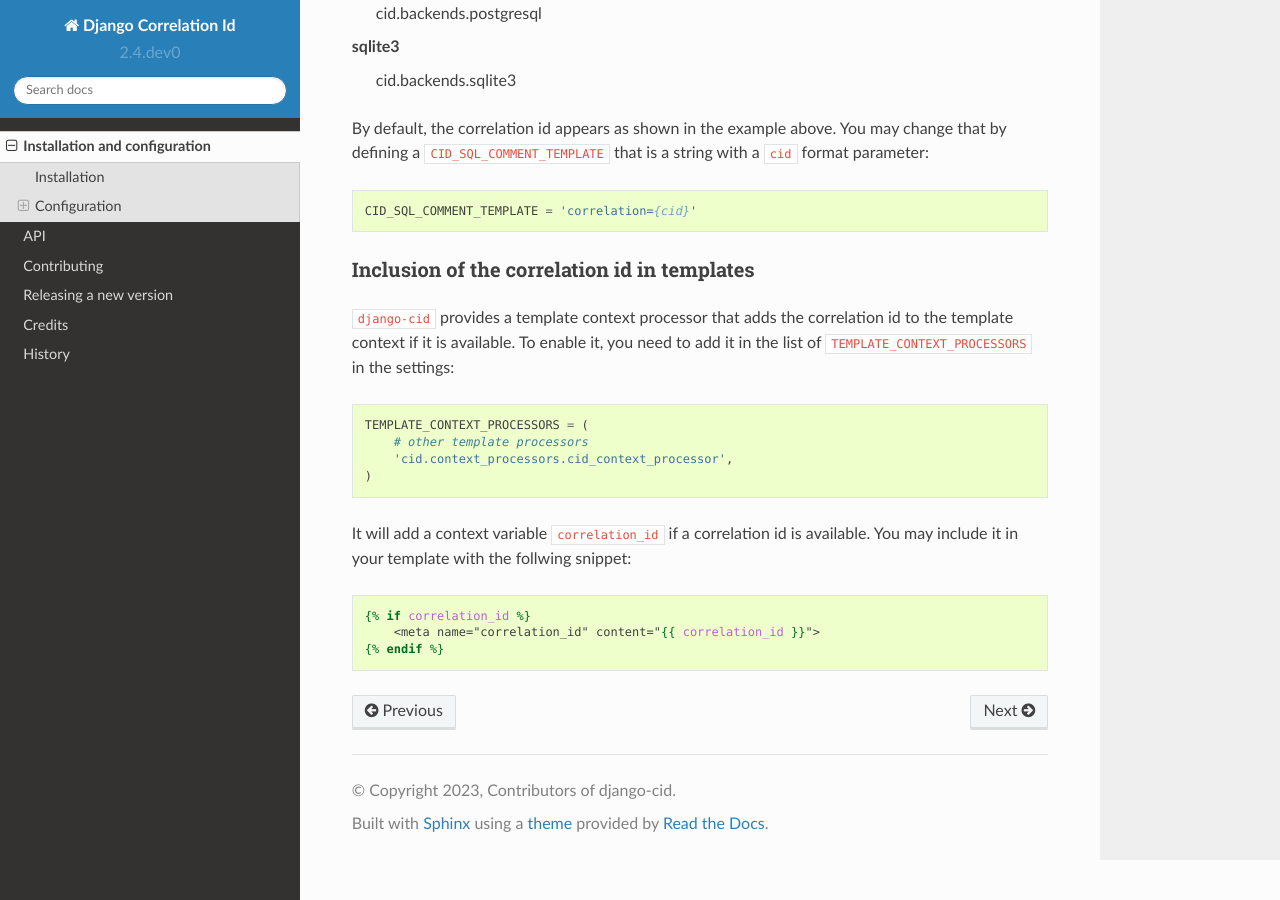
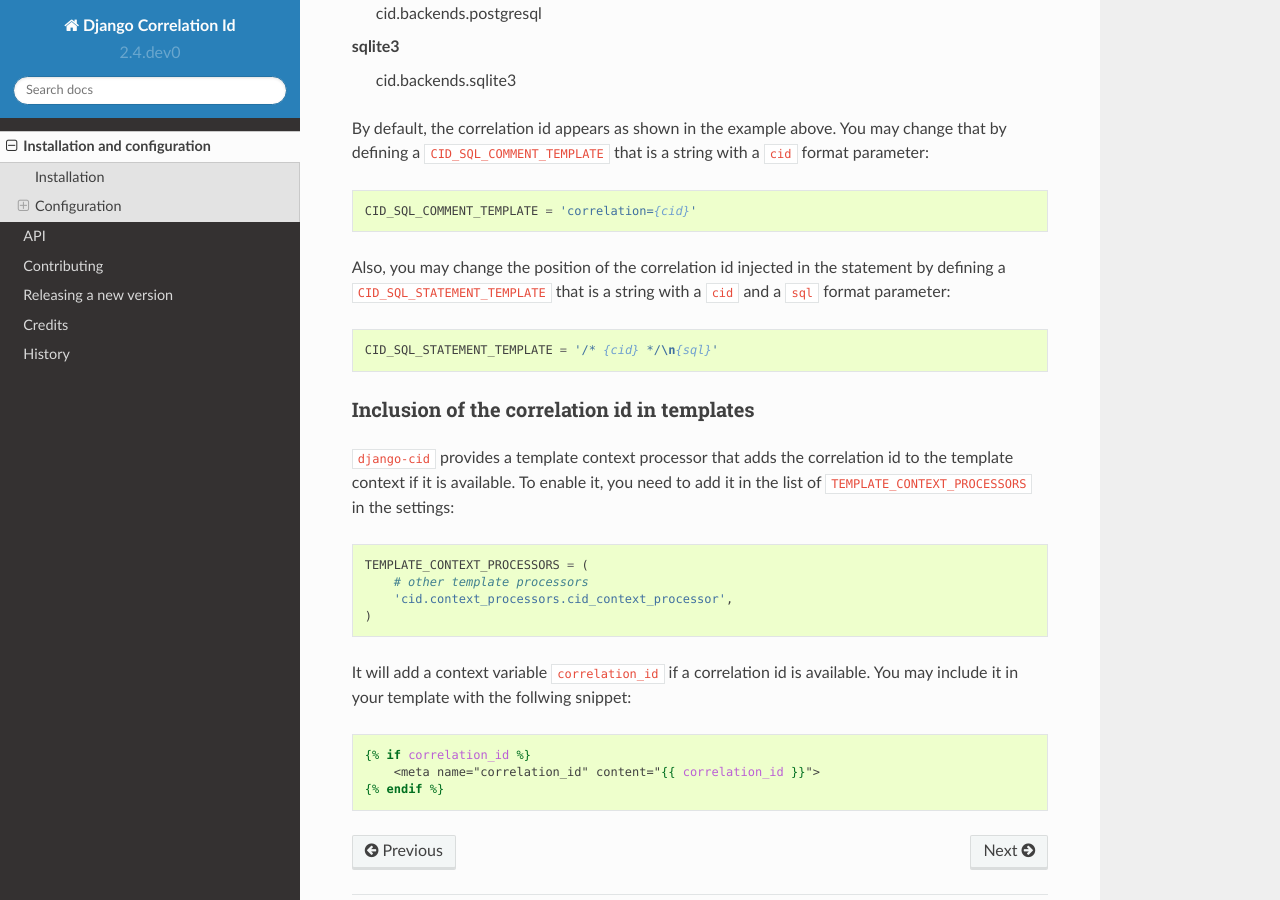
Before and after one commit to Polyconseil/django-cid, a Sphinx documentation site: the page built from docs/installation.rst, in a window 1280 px wide and 900 px high, scrolled down 4266 px. Built offline with Sphinx 7.4.7 and the Read the Docs theme 2.0.0, drawn with Linux system fonts in a browser that asks for light colours.

Commit message:
Adds a setting to define the correlation id placement injected in the SQL statement. (#68)

```diff
--- a/HISTORY.rst
+++ b/HISTORY.rst
@@ -9,7 +9,9 @@
 2.4 (unreleased)
 ++++++++++++++++
 
-- Nothing changed yet.
+- Add `CID_SQL_STATEMENT_TEMPLATE` setting to customize the position
+  of the correlation relative to the original SQL statement.
+  Contributed by Cauê Garcia Polimanti (@CaueP).
 
 
 2.3 (2022-06-13)
--- a/docs/installation.rst
+++ b/docs/installation.rst
@@ -244,6 +244,15 @@
     CID_SQL_COMMENT_TEMPLATE = 'correlation={cid}'
 
 
+Also, you may change the position of the correlation id injected in
+the statement by defining a ``CID_SQL_STATEMENT_TEMPLATE`` that is
+a string with a ``cid`` and a ``sql`` format parameter:
+
+.. code-block:: python
+
+    CID_SQL_STATEMENT_TEMPLATE = '/* {cid} */\n{sql}'
+
+
 Inclusion of the correlation id in templates
 --------------------------------------------
 
```
Also changed, not shown: 2 other files.
